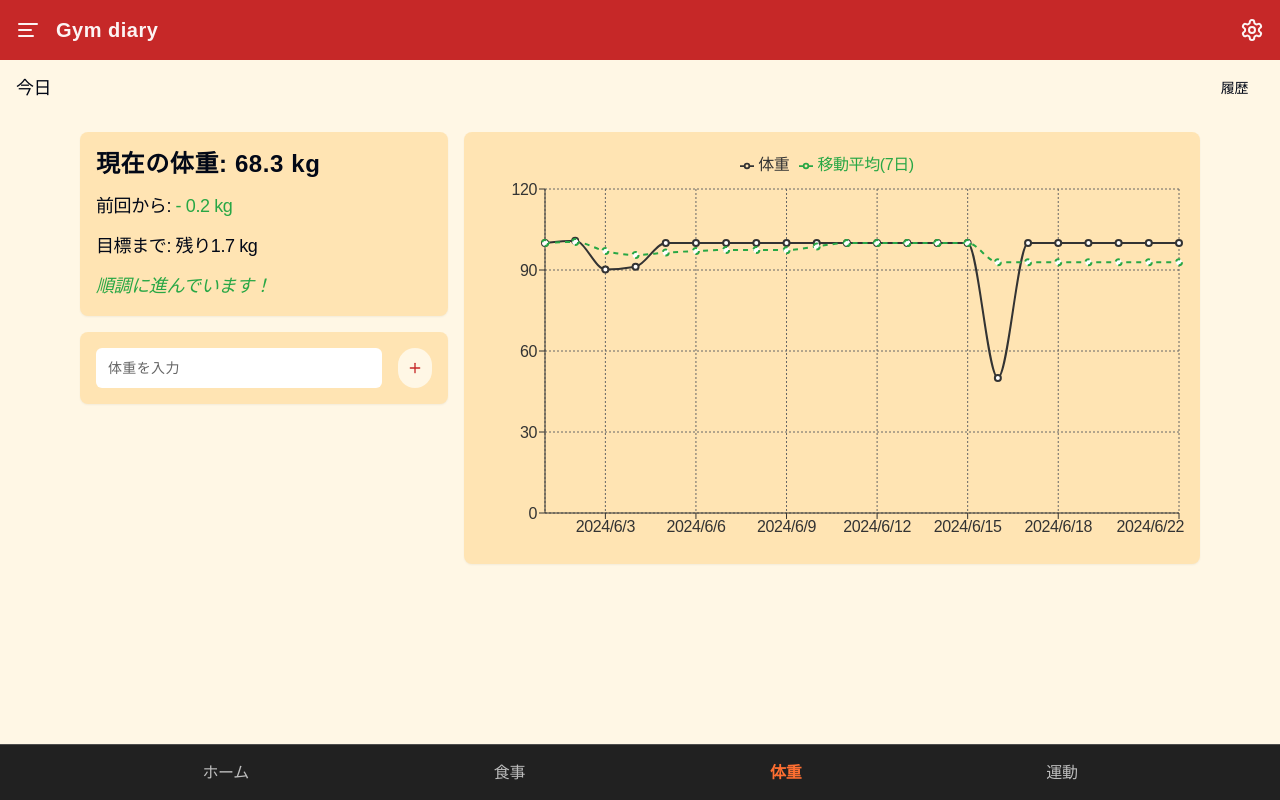
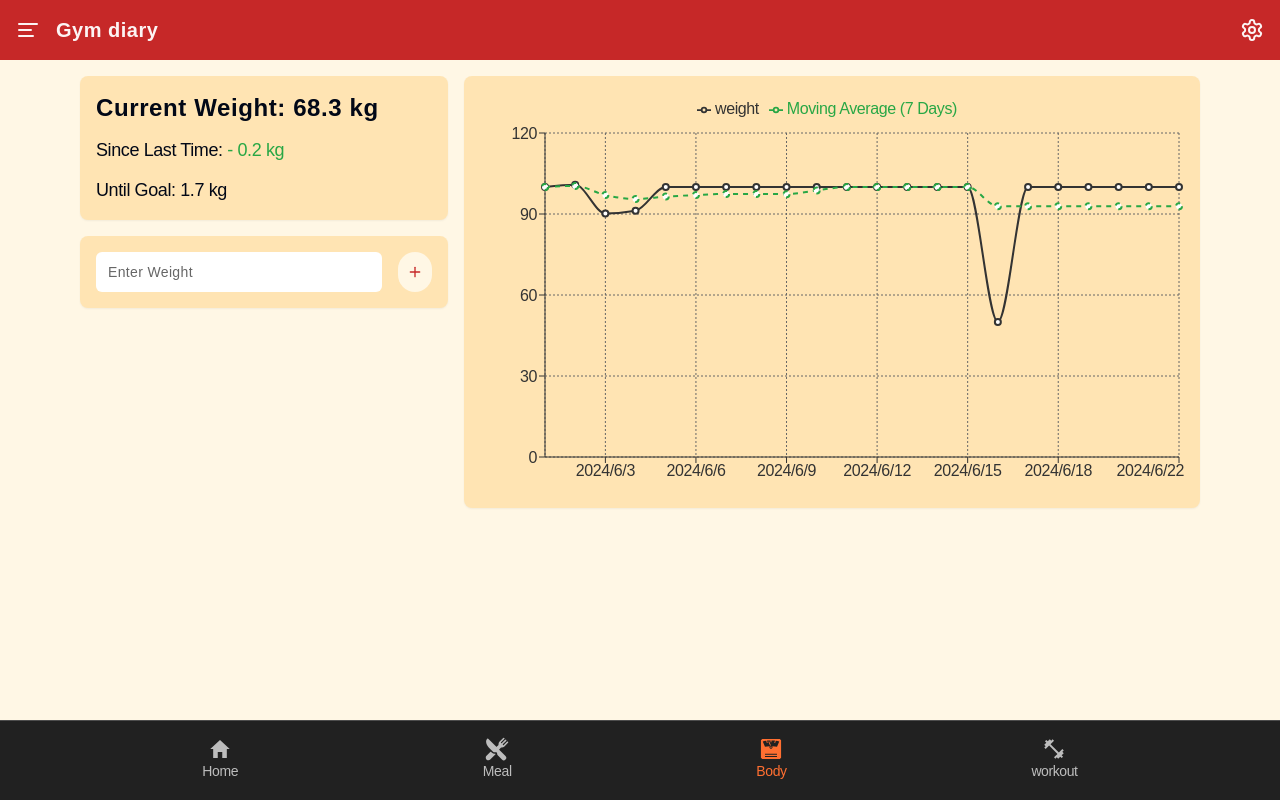
Before and after one commit to yuki00yossi/gymdiary-front, a React (Vite) app: page /weight in a window 1280 px wide. Built offline with nearby package versions, Linux system fonts and the light colour scheme.

Commit message:
多言語対応

```diff
--- a/package.json
+++ b/package.json
@@ -32,10 +32,15 @@
     "cmdk": "^1.0.0",
     "date-fns": "^3.6.0",
     "fontsource-noto-sans-jp": "^4.0.0",
+    "i18next": "^24.2.1",
+    "i18next-browser-languagedetector": "^8.0.2",
+    "i18next-http-backend": "^3.0.1",
     "lucide-react": "^0.471.1",
     "react": "^18.3.1",
     "react-day-picker": "^8.10.1",
     "react-dom": "^18.3.1",
+    "react-i18next": "^15.4.0",
+    "react-icons": "^5.4.0",
     "react-router-dom": "^7.1.1",
     "recharts": "^2.15.0",
     "tailwind-merge": "^2.6.0",
--- /dev/null
+++ b/public/locales/en/translation.json
@@ -0,0 +1,29 @@
+{
+    "welcome": "Welcome!",
+    "home": {
+      "title": "Home"
+    },
+    "weightPage": {
+        "currentWeight": "Current Weight",
+        "sinceLastTime": "Since Last Time",
+        "untilGoal": "Until Goal",
+        "enterWeight": "Enter Weight",
+        "movingAverage7": "Moving Average (7 Days)"
+    },
+    "footer": {
+        "home": "Home",
+        "meal": "Meal",
+        "body": "Body",
+        "workout": "workout"
+    },
+    "sidebar": {
+        "langage": "langage",
+        "privacy": "Privacy policy",
+        "contact": "Contact us"
+    },
+    "common": {
+        "japanese": "japanese",
+        "english": "english",
+        "bodyWeight": "weight"
+    }
+}
--- a/src/components/Footer/Footer.tsx
+++ b/src/components/Footer/Footer.tsx
@@ -1,14 +1,39 @@
 import { Link } from 'react-router-dom'
+import { useTranslation } from 'react-i18next';
+
+import { IoMdHome } from "react-icons/io";
+import { IoRestaurant } from "react-icons/io5";
+import { IoMdFitness } from "react-icons/io";
+import { GiWeightScale } from "react-icons/gi";
 
 export default function Footer()
 {
+    const { t } = useTranslation();
+
+
     return (
-        <div className="fixed bottom-0 left-0 right-0 h-[3.5rem] bg-navbar-main backdrop-blur-md border-t border-white/20">
+        <div className="fixed bottom-0 left-0 right-0 h-[5rem] bg-navbar-main backdrop-blur-md border-t border-white/20">
             <div className="flex justify-around p-4 max-w-6xl mx-auto">
-            <div className="text-navbar-iconNotSelect font-medium">ホーム</div>
-            <div className="text-navbar-iconNotSelect font-medium">食事</div>
-            <div className="text-navbar-iconSelected font-bold"><Link to="/weight">体重</Link></div>
-            <div className="text-navbar-iconNotSelect font-medium"><Link to="/training/record">運動</Link></div>
+                <div className="text-navbar-iconNotSelect text-sm">
+                    <div className=''><IoMdHome size="1.5rem" className='mx-auto' /></div>
+                    <div>{ t('footer.home') }</div>
+                </div>
+                <div className="text-navbar-iconNotSelect text-sm">
+                    <div className=''><IoRestaurant size="1.5rem" className='mx-auto' /></div>
+                    <div>{ t('footer.meal') }</div>
+                </div>
+                <div className="text-navbar-iconSelected text-sm">
+                    <Link to="/weight">
+                        <div className=''><GiWeightScale size="1.5rem" className='mx-auto' /></div>
+                        <div>{ t('footer.body') }</div>
+                    </Link>
+                </div>
+                <div className="text-navbar-iconNotSelect text-sm">
+                    <Link to="/training/record">
+                        <div className=''><IoMdFitness size="1.5rem" className='mx-auto' /></div>
+                        <div>{ t('footer.workout') }</div>
+                    </Link>
+                </div>
             </div>
         </div>
     );
--- a/src/components/Header/Header.tsx
+++ b/src/components/Header/Header.tsx
@@ -1,12 +1,21 @@
 import { Separator } from "@/components/ui/separator"
 import { AlignLeft, CircleX, Settings } from 'lucide-react';
-import { useState } from 'react';
+import React, { ChangeEvent, ReactEventHandler, useState } from 'react';
+import { useTranslation } from 'react-i18next';
+
 
 export default function Header()
 {
+    const { t, i18n } = useTranslation();
     const [isOpenMenu, setIsOpenMenu] = useState(false);
     const handleClickHamburger = () => {
         setIsOpenMenu(!isOpenMenu);
+    }
+
+    const handleChangeLangage = (e: React.ChangeEvent<HTMLSelectElement>) => {
+        console.log(e.currentTarget.value);
+        i18n.changeLanguage(e.currentTarget.value);
+        return false;
     }
 
     return (
@@ -21,13 +30,21 @@ export default function Header()
 
         <div className={`fixed top-0 z-50 p-4 bg-gray-700 min-h-screen w-full transition-all ease-in-out duration-100 ${isOpenMenu ? "left-0" : "left-[-100%]"}`}>
             <CircleX onClick={handleClickHamburger} className="cursor-pointe w-6 h-6 mb-8 text-white" />
-            <div className='w-full text-base text-white/90 cursor-pointer p-2'>aaa</div>
+            <div id='listbox-label' className='w-full text-base text-white/90 cursor-pointer p-2 py-4'>
+                { t('sidebar.langage') }:
+                <select defaultValue={i18n.language} onChange={handleChangeLangage} className="inline-block ml-3 text-black">
+                    <option className="px-4" value="en">English</option>
+                    <option value="ja">日本語</option>
+                </select>
+                <label id="listbox-label" className="block"></label>
+                <div></div>
+
+            </div>
             <Separator />
-            <div className='w-full text-base text-white/90 cursor-pointer p-2'>aaa</div>
+
+            <div className='w-full text-base text-white/90 cursor-pointer p-2 py-4'>{ t('sidebar.privacy') }</div>
             <Separator />
-            <div className='w-full text-base text-white/90 cursor-pointer p-2'>プライバシーポリシー</div>
-            <Separator />
-            <div className='w-full text-base text-white/90 cursor-pointer p-2'>お問い合わせ</div>
+            <div className='w-full text-base text-white/90 cursor-pointer p-2 py-4'>{ t('sidebar.contact') }</div>
             <Separator />
         </div>
         </>
--- /dev/null
+++ b/src/i18n/config.ts
@@ -0,0 +1,25 @@
+import i18n from "i18next";
+import LanguageDetector from "i18next-browser-languagedetector";
+import HttpApi from "i18next-http-backend";
+import { initReactI18next } from "react-i18next";
+
+export const supportedLangs = {
+  en: "English",
+  ja: "日本語",
+};
+
+i18n
+  .use(HttpApi)
+  .use(LanguageDetector)
+  .use(initReactI18next)
+  .init({
+    fallbackLng: "en",
+    returnEmptyString: false,
+    supportedLngs: Object.keys(supportedLangs),
+    debug: false,
+    interpolation: {
+      escapeValue: false,
+    },
+  });
+
+export default i18n;
--- a/src/main.tsx
+++ b/src/main.tsx
@@ -2,6 +2,7 @@ import { StrictMode } from 'react';
 import { createRoot } from 'react-dom/client';
 import './index.css';
 import App from './App.tsx';
+import "@/i18n/config";
 
 createRoot(document.getElementById('root')!).render(
   <StrictMode>
--- a/src/pages/WeightPage/WeightPage.tsx
+++ b/src/pages/WeightPage/WeightPage.tsx
@@ -4,6 +4,8 @@ import { Card } from "@/components/ui/card";
 import { Input } from "@/components/ui/input";
 import { Legend, LineChart, Line, XAxis, YAxis, CartesianGrid, Tooltip, ResponsiveContainer } from 'recharts';
 import { Plus } from 'lucide-react';
+import { useTranslation } from 'react-i18next';
+
 import Header from '@/components/Header/Header';
 import Footer from '@/components/Footer/Footer';
 
@@ -37,6 +39,7 @@ const data = [
 
 export default function WeightPage()
 {
+    const { t } = useTranslation();
     const [weightRecords, setWeightRecords] = useState<any>([]);
 
     const handleWeightSubmit = (e: { preventDefault: () => void; }) => {
@@ -49,32 +52,22 @@ export default function WeightPage()
         setWeightRecords(finalData);
     }, []);
 
-    // const dataWithMovingAverage = calculateMovingAverage(data, 30, 'movingAverage');
 
     return (
         <div className="min-h-screen pt-[3.75rem] pb-[3.5rem] w-full bg-app-bgMain font-sans antialiased tracking-tight">
             <Header />
-            {/* Date selector */}
-            <div className="flex items-center justify-between px-4 py-2">
-                <div className="flex items-center gap-2">
-                <span className="text-lg font-medium">今日</span>
-                </div>
-                <Button variant="ghost" className="hover:text-white hover:text-app-selected font-medium">
-                履歴
-                </Button>
-            </div>
 
             <div className="w-full p-4 md:flex md:gap-4 md:max-w-6xl md:mx-auto">
                 <div className="w-full md:w-1/3 space-y-4">
                     {/* Current Weight Card */}
                     <Card>
                         <div className="p-4">
-                        <div className="space-y-3">
-                            <p className="text-2xl font-bold tracking-wide">現在の体重: <span className="text-main">68.3 kg</span></p>
-                            <p className="text-lg">前回から: <span className="text-app-success font-medium">- 0.2 kg</span></p>
-                            <p className="text-lg">目標まで: <span className="font-medium">残り1.7 kg</span></p>
-                            <p className="text-lg italic mt-2 text-app-success font-medium">順調に進んでいます！</p>
-                        </div>
+                            <div className="space-y-3">
+                                <p className="text-2xl font-bold tracking-wide">{ t('weightPage.currentWeight') }: <span className="text-main">68.3 kg</span></p>
+                                <p className="text-lg">{ t('weightPage.sinceLastTime') }: <span className="text-app-success font-medium">- 0.2 kg</span></p>
+                                <p className="text-lg">{ t('weightPage.untilGoal') }: <span className="font-medium">1.7 kg</span></p>
+                                {/* <p className="text-lg italic mt-2 text-app-success font-medium">順調に進んでいます！</p> */}
+                            </div>
                         </div>
                     </Card>
 
@@ -84,7 +77,7 @@ export default function WeightPage()
                         <div className="flex items-center gap-4">
                             <Input
                             type="number"
-                            placeholder="体重を入力"
+                            placeholder={ t('weightPage.enterWeight') }
                             value={weightRecords}
                             onChange={(e: { target: { value: React.SetStateAction<string>; }; }) => setWeightRecords(e.target.value)}
                             className="text-lg bg-app-bgInput border-none placeholder:text-app-textSub font-medium tracking-wide"
@@ -125,14 +118,14 @@ export default function WeightPage()
                                         <Line
                                         type="monotone"
                                         dataKey="weight"
-                                        name='体重'
+                                        name={ t('common.bodyWeight') }
                                         stroke='#333333'
                                         strokeWidth={2}
                                         />
                                         <Line
                                             type="monotone"
                                             dataKey="average7"
-                                            name='移動平均(7日)'
+                                            name={ t('weightPage.movingAverage7') }
                                             stroke='#28A745'
                                             strokeDasharray="5 5"
                                             strokeWidth={2}
```
Also changed, not shown: public/locales/ja/translation.json (added, +27 -0 lines), 1 other file (tests, documents, lock files or other folders).
